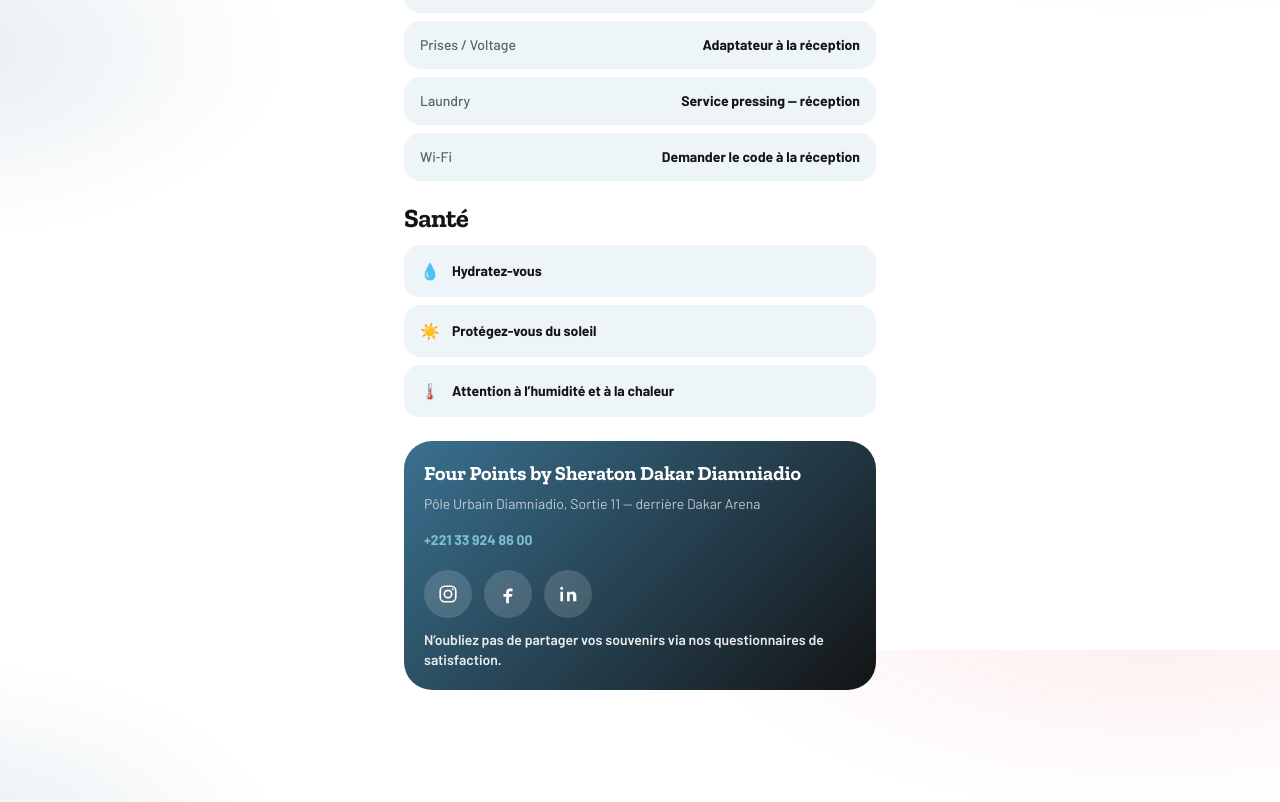
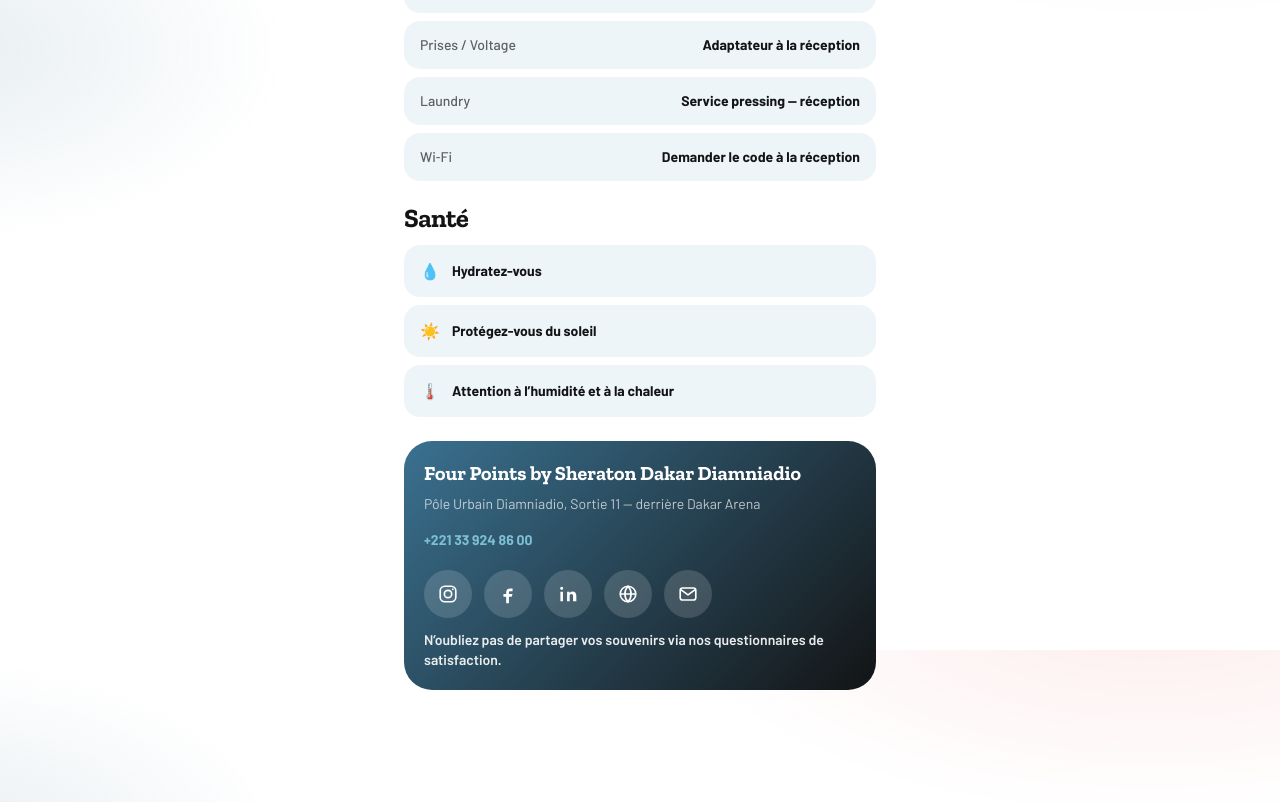
Before and after one commit to SofianeKOINDA/4point, a Next.js app: page /infos in a window 1280 px wide. Shown: the part 950-1752 px from the top of the page. Built offline with nearby package versions, Linux system fonts and the light colour scheme; no server answers.

Commit message:
feat(infos): icônes site web et email à côté des réseaux sociaux

```diff
--- a/src/app/infos/page.tsx
+++ b/src/app/infos/page.tsx
@@ -1,6 +1,13 @@
 "use client";
 
-import { IconFacebook, IconInstagram, IconLinkedin, IconPhone } from "@/components/Icons";
+import {
+  IconFacebook,
+  IconGlobe,
+  IconInstagram,
+  IconLinkedin,
+  IconMail,
+  IconPhone,
+} from "@/components/Icons";
 import { PageShell } from "@/components/PageShell";
 import { emergencies, healthTips, hotel, practical } from "@/data/guide";
 import { useI18n } from "@/i18n/LanguageProvider";
@@ -99,6 +106,22 @@
           >
             <IconLinkedin />
           </a>
+          <a
+            href={hotel.websiteUrl}
+            target="_blank"
+            rel="noopener noreferrer"
+            aria-label={t("website")}
+            className="flex h-12 w-12 items-center justify-center rounded-full bg-white/15 text-white transition active:scale-95"
+          >
+            <IconGlobe />
+          </a>
+          <a
+            href={`mailto:${hotel.reservationsEmail}`}
+            aria-label={t("email")}
+            className="flex h-12 w-12 items-center justify-center rounded-full bg-white/15 text-white transition active:scale-95"
+          >
+            <IconMail />
+          </a>
         </div>
         <p className="mt-3 text-sm font-semibold text-white/90">{t("shareStay")}</p>
       </section>
--- a/src/components/Icons.tsx
+++ b/src/components/Icons.tsx
@@ -161,3 +161,32 @@
     </svg>
   );
 }
+
+export function IconGlobe() {
+  return (
+    <svg width="22" height="22" viewBox="0 0 24 24" fill="none" aria-hidden>
+      <circle cx="12" cy="12" r="8.5" stroke="currentColor" strokeWidth="1.8" />
+      <path
+        d="M3.5 12h17M12 3.5c2.3 2.4 3.4 5.2 3.4 8.5s-1.1 6.1-3.4 8.5c-2.3-2.4-3.4-5.2-3.4-8.5S9.7 5.9 12 3.5Z"
+        stroke="currentColor"
+        strokeWidth="1.8"
+        strokeLinejoin="round"
+      />
+    </svg>
+  );
+}
+
+export function IconMail() {
+  return (
+    <svg width="22" height="22" viewBox="0 0 24 24" fill="none" aria-hidden>
+      <rect x="3.5" y="5.5" width="17" height="13" rx="2.5" stroke="currentColor" strokeWidth="1.8" />
+      <path
+        d="m4.5 7.5 7.5 5.5 7.5-5.5"
+        stroke="currentColor"
+        strokeWidth="1.8"
+        strokeLinecap="round"
+        strokeLinejoin="round"
+      />
+    </svg>
+  );
+}
--- a/src/data/guide.ts
+++ b/src/data/guide.ts
@@ -23,6 +23,8 @@
   shortName: "Dakar Diamniadio",
   phone: "+221 33 924 86 00",
   email: "fp.dssfp.info@fourpoints.com",
+  websiteUrl:
+    "https://www.marriott.com/en-us/hotels/dssfp-four-points-dakar-diamniadio/overview/",
   reservationsEmail: "reservations.dakardiamniadio@fourpoints.com",
   diningUrl:
     "https://www.marriott.com/en-us/hotels/dssfp-four-points-dakar-diamniadio/dining/",
```
